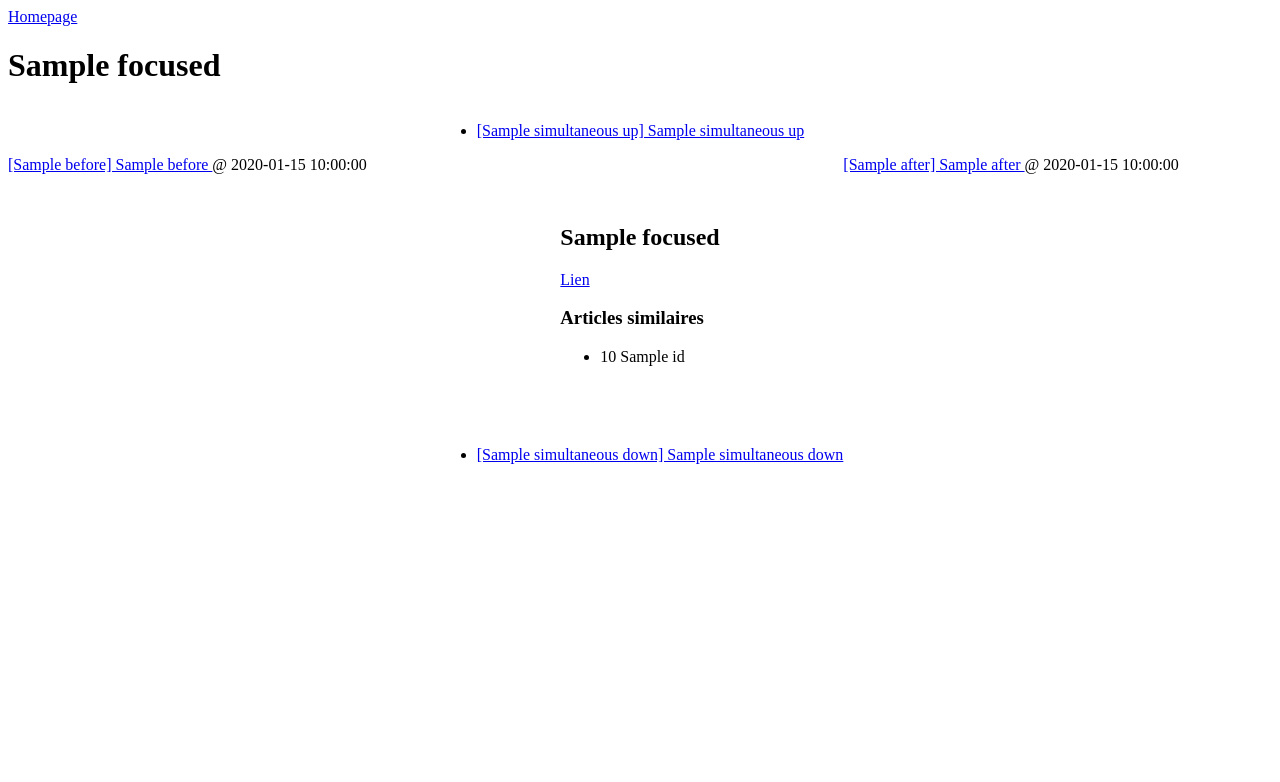
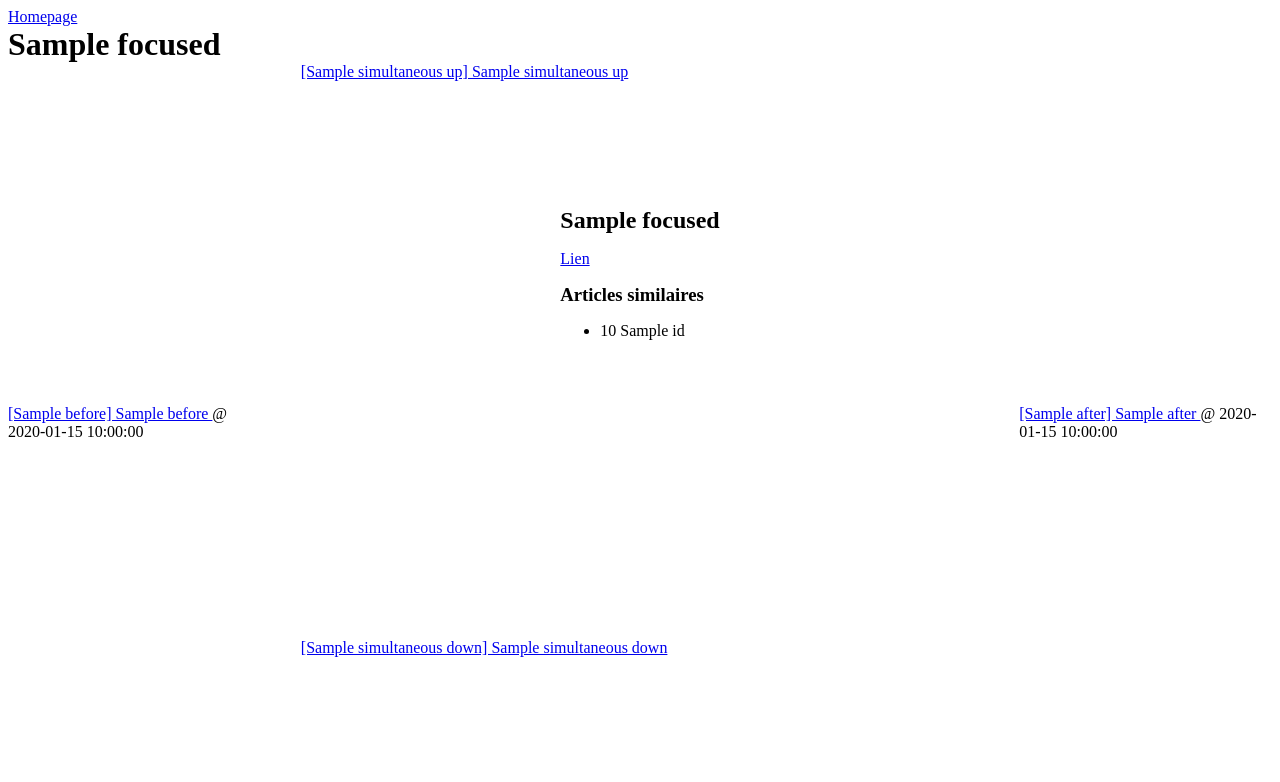
Before and after one commit to jherve/media_observer, a FastAPI app: template templates/site_main_article_detail.html in a window 1280 px wide. Shown: the top 782 px of the page. Run offline with FastAPI, Linux system fonts and the light colour scheme; the template is opened without the code that fills it: most values are stand-ins (such as "Sample title", 1, 10 or a date in 2020); parts of the project's set-up code (start-up, migrations or seed data) failed here and were passed over.

Commit message:
More tweaks to UI

```diff
--- a/static/style.css
+++ b/static/style.css
@@ -1,14 +1,20 @@
+h1, h2, h3, h4 {
+    margin: 0;
+}
+
 .admin {
     color: red;
 }
 
 #article_browser {
+    height: 90vh;
+
     display: grid;
     grid-template-areas: ". up ."
     "before focused after"
     ". down .";
-    grid-template-columns: 1fr auto 1fr;
-    grid-template-rows: 1fr auto 1fr;
+    grid-template-columns: 1fr 3fr 1fr;
+    grid-template-rows: 1fr 3fr 1fr;
 }
 
 #article_browser .focused {
@@ -16,22 +22,29 @@
 
     align-self: center;
     justify-self: center;
-    padding: 3em;
+    padding: 1em;
+
+    overflow: scroll;
+    height: 100%;
 }
 #article_browser .up {
     grid-area: up;
+    overflow: scroll;
 }
 #article_browser .before {
     grid-area: before;
+    align-self: center;
 }
 #article_browser .after {
     grid-area: after;
+    align-self: center;
 }
 #article_browser .down {
     grid-area: down;
+    overflow: scroll;
 }
 
-#article-browser ul {
+#article_browser :not(.focused) ul {
     list-style: none;
     margin-block-start: 0;
 }
```
